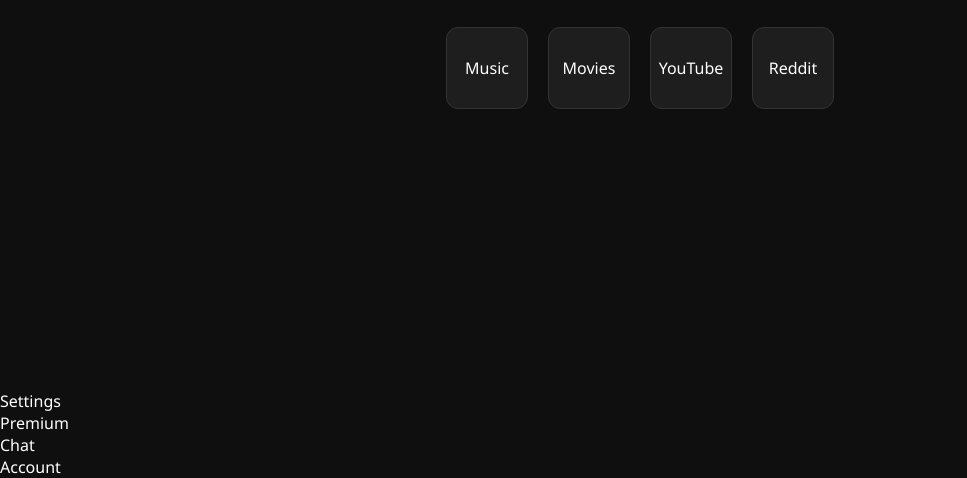
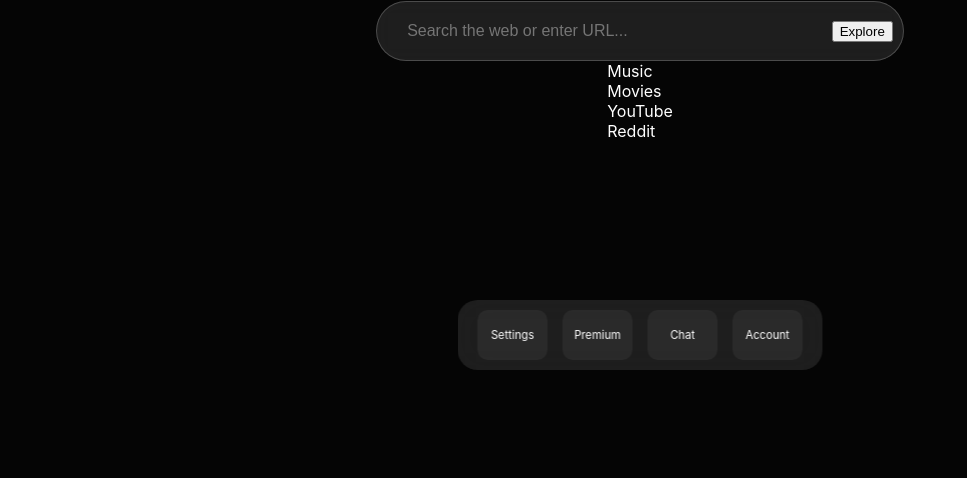
Before and after one commit to useridk758/minco, a website: page index.html in a window 1280 px wide. Shown: the part 410-888 px from the top of the page, without its empty margins (0-967 px from the left). After the commit the page ends 800 px from the top, so only its background shows below. Drawn offline with Linux system fonts and the light colour scheme.

Commit message:
Update style.css

```diff
--- a/style.css
+++ b/style.css
@@ -1,78 +1,101 @@
-body {
-    background-color: #0f0f0f;
-    color: #ffffff;
-    font-family: 'Segoe UI', sans-serif;
-    margin: 0;
-    overflow: hidden; /* Prevents scrollbars when iframe is open */
+:root {
+    --primary: #00ffcc;
+    --bg: #050505;
+    --glass: rgba(255, 255, 255, 0.1);
 }
 
+body, html {
+    margin: 0; padding: 0;
+    background: var(--bg);
+    color: white;
+    font-family: 'Inter', sans-serif;
+    overflow: hidden;
+}
+
+/* Star Background Animation */
+#particles-js {
+    position: fixed;
+    width: 100%; height: 100%;
+    background: radial-gradient(circle at center, #111 0%, #000 100%);
+    z-index: -1;
+}
+
+/* Transitions */
+* { transition: all 0.3s ease-in-out; }
+
 .container {
+    height: 100vh;
     display: flex;
     flex-direction: column;
     justify-content: center;
     align-items: center;
-    height: 100vh;
+    z-index: 1;
 }
 
-h1 { font-size: 3rem; color: #00ffcc; margin-bottom: 5px; }
+.logo { font-size: 4rem; color: var(--primary); text-shadow: 0 0 20px rgba(0,255,204,0.5); }
 
-/* Shortcut Grid */
-.shortcut-container {
+/* Advanced Search */
+.search-wrapper {
+    background: var(--glass);
+    padding: 10px;
+    border-radius: 50px;
+    backdrop-filter: blur(10px);
+    border: 1px solid rgba(255,255,255,0.2);
     display: flex;
-    gap: 20px;
-    margin-top: 30px;
 }
 
-.shortcut {
-    width: 80px;
-    height: 80px;
-    background: #1e1e1e;
-    border-radius: 12px;
-    display: flex;
-    justify-content: center;
-    align-items: center;
-    cursor: pointer;
-    transition: transform 0.2s, background 0.2s;
-    border: 1px solid #333;
+#url-input {
+    background: transparent;
+    border: none;
+    color: white;
+    padding: 10px 20px;
+    width: 400px;
+    outline: none;
+    font-size: 1rem;
 }
 
-.shortcut:hover {
-    transform: translateY(-5px);
-    background: #2a2a2a;
-    border-color: #00ffcc;
+/* Dock */
+.dock {
+    position: fixed;
+    bottom: 20px;
+    left: 50%;
+    transform: translateX(-50%);
+    display: flex;
+    gap: 15px;
+    background: var(--glass);
+    padding: 10px 20px;
+    border-radius: 20px;
+    backdrop-filter: blur(15px);
 }
 
-.icon-placeholder { font-size: 0.8rem; color: #aaa; }
+.dock-item {
+    width: 70px; height: 50px;
+    background: rgba(255,255,255,0.05);
+    border-radius: 10px;
+    display: flex;
+    align-items: center;
+    justify-content: center;
+    font-size: 0.7rem;
+    cursor: pointer;
+    text-align: center;
+}
 
-/* Fullscreen Overlay */
-#iframe-wrapper {
-    position: fixed;
-    top: 0;
-    left: 0;
-    width: 100vw;
-    height: 100vh;
-    background: black;
-    z-index: 100;
+.dock-item:hover { background: var(--primary); color: black; transform: scale(1.1); }
+
+/* Modals */
+.modal {
+    position: fixed; top: 0; left: 0; width: 100%; height: 100%;
+    background: rgba(0,0,0,0.8); display: flex; align-items: center; justify-content: center; z-index: 1000;
+}
+
+.modal-content {
+    background: #151515; padding: 40px; border-radius: 20px; border: 1px solid var(--primary);
+    width: 300px; position: relative;
 }
 
 .hidden { display: none !important; }
 
-#proxy-frame {
-    width: 100%;
-    height: 100%;
-}
-
-#exit-btn {
-    position: absolute;
-    top: 20px;
-    right: 20px;
-    padding: 10px 20px;
-    background: rgba(255, 0, 0, 0.7);
-    color: white;
-    border: none;
-    border-radius: 5px;
-    cursor: pointer;
-    z-index: 101;
-}
-
-#exit-btn:hover { background: red; }
+/* Iframe */
+#iframe-wrapper { position: fixed; inset: 0; background: black; z-index: 2000; }
+#proxy-frame { width: 100%; height: calc(100% - 40px); border: none; }
+.frame-bar { height: 40px; background: #111; display: flex; justify-content: space-between; align-items: center; padding: 0 20px; }
```
